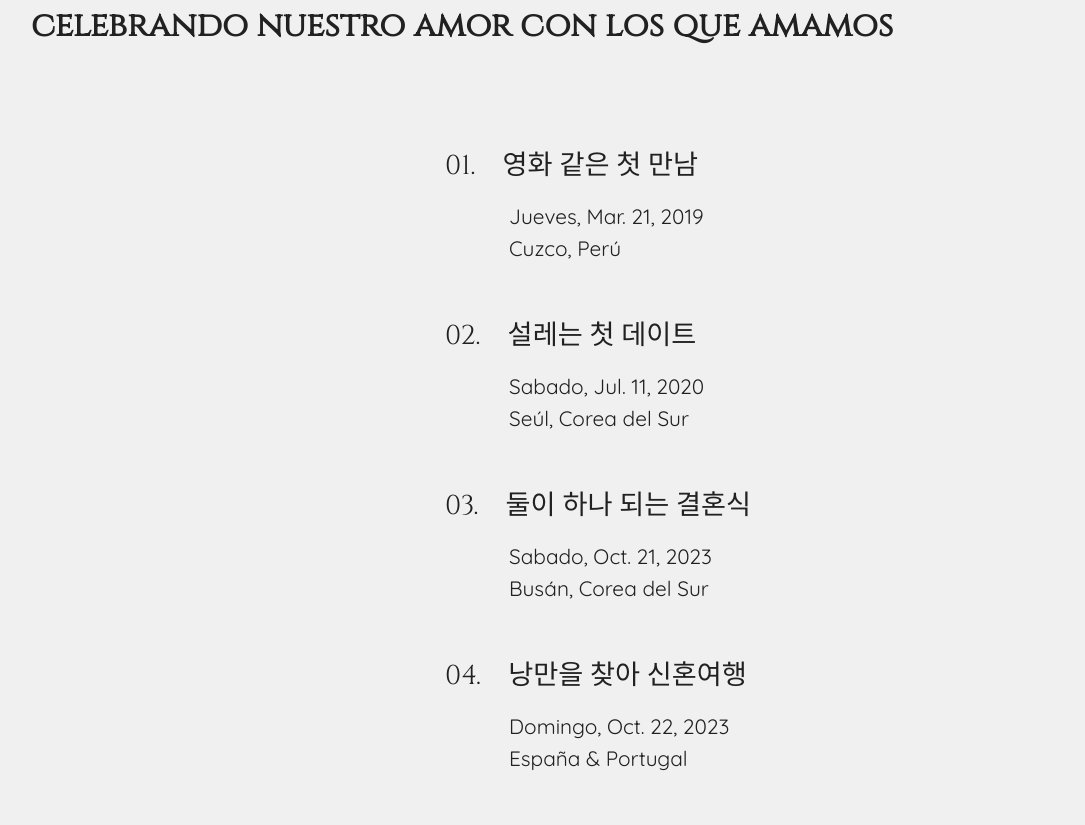
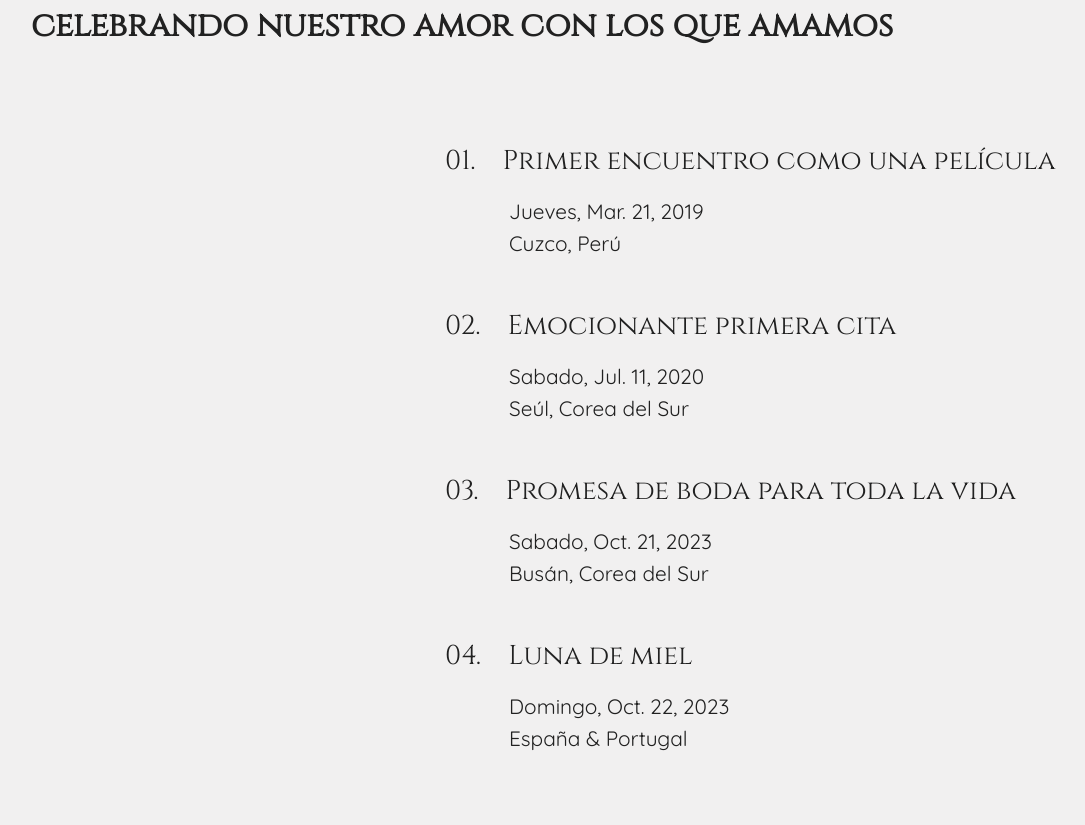
Before and after one commit to cooper-swlee/cooper-swlee.github.io, a plain HTML site: page index_es.html in a window 1280 px wide. Shown: the part 1120-1945 px from the top of the page, without its empty margins (65-1150 px from the left). Drawn offline with Linux system fonts and the light colour scheme.

Commit message:
adjusted spanish version

```diff
--- a/index_es.html
+++ b/index_es.html
@@ -52,16 +52,16 @@
   <div class="timeline-container">
     <div class="timeline-img"></div>
     <div class="timings">
-      <h3>01.&nbsp &nbsp 영화 같은 첫 만남</h3>
+      <h3>01.&nbsp &nbsp Primer encuentro como una película</h3>
       <div class="text">Jueves, Mar. 21, 2019 <br>
         Cuzco, Perú<br><br></div>
-      <h3>02.&nbsp &nbsp 설레는 첫 데이트</h3>
+      <h3>02.&nbsp &nbsp Emocionante primera cita</h3>
       <div class="text">Sabado, Jul. 11, 2020 <br>
         Seúl, Corea del Sur<br><br></div>
-      <h3>03.&nbsp &nbsp 둘이 하나 되는 결혼식</h3>
+      <h3>03.&nbsp &nbsp Promesa de boda para toda la vida</h3>
       <div class="text">Sabado, Oct. 21, 2023 <br>
         Busán, Corea del Sur<br><br></div>
-      <h3>04.&nbsp &nbsp 낭만을 찾아 신혼여행</h3>
+      <h3>04.&nbsp &nbsp Luna de miel</h3>
       <div class="text">Domingo, Oct. 22, 2023 <br>
         España & Portugal<br><br></div>
     </div>
```
Also changed, not shown: index.html (+1 -1 lines).
